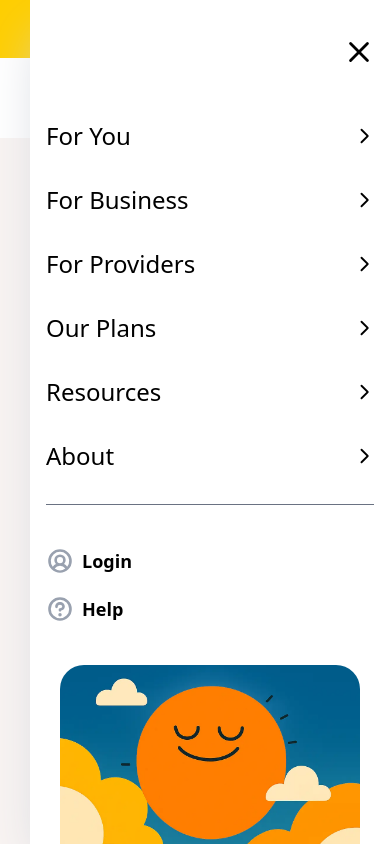
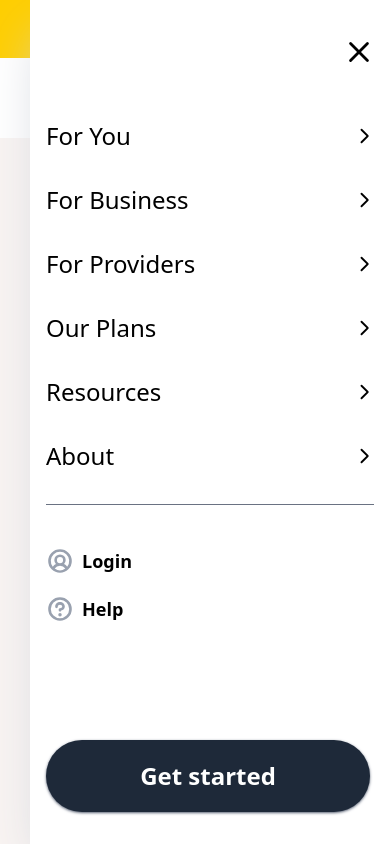
Before and after one commit to Ireneripo/lunara, a React (Vite) app: page / in a window 390 px wide. Both pictures are taken after a click on the button 327 px from the left and 98 px from the top of the page. Shown: the top 844 px of the page. Built offline with nearby package versions, Linux system fonts and the light colour scheme.

Commit message:
feat:✨ add 'Get started' button to MobileNav

```diff
--- a/src/components/MobileNav/MobileNav.jsx
+++ b/src/components/MobileNav/MobileNav.jsx
@@ -99,8 +99,8 @@ function MobileNav() {
               Help
             </button>
           </div>
-          <div className="mt-8 flex justify-center">
-            <div className="relative w-[300px]">
+          <div className="hidden md:flex mt-8 justify-center">
+            <div className="relative w-[300px] cursor-pointer">
               <img
                 className="rounded-3xl w-full h-[230px] object-cover"
                 src="src/assets/MobileNavSun.webp"
@@ -111,6 +111,11 @@ function MobileNav() {
               </div>
             </div>
           </div>
+          <div className="absolute bottom-8 w-full">
+            <Button className="text-white rounded-full hover:rounded-[32px] bg-gray-800 hover:bg-black shadow shadow-gray-500 w-[90%] h-18 cursor-pointer font-bold text-2xl mx-auto">
+              Get started
+            </Button>
+          </div>
         </div>
       )}
     </>
```
